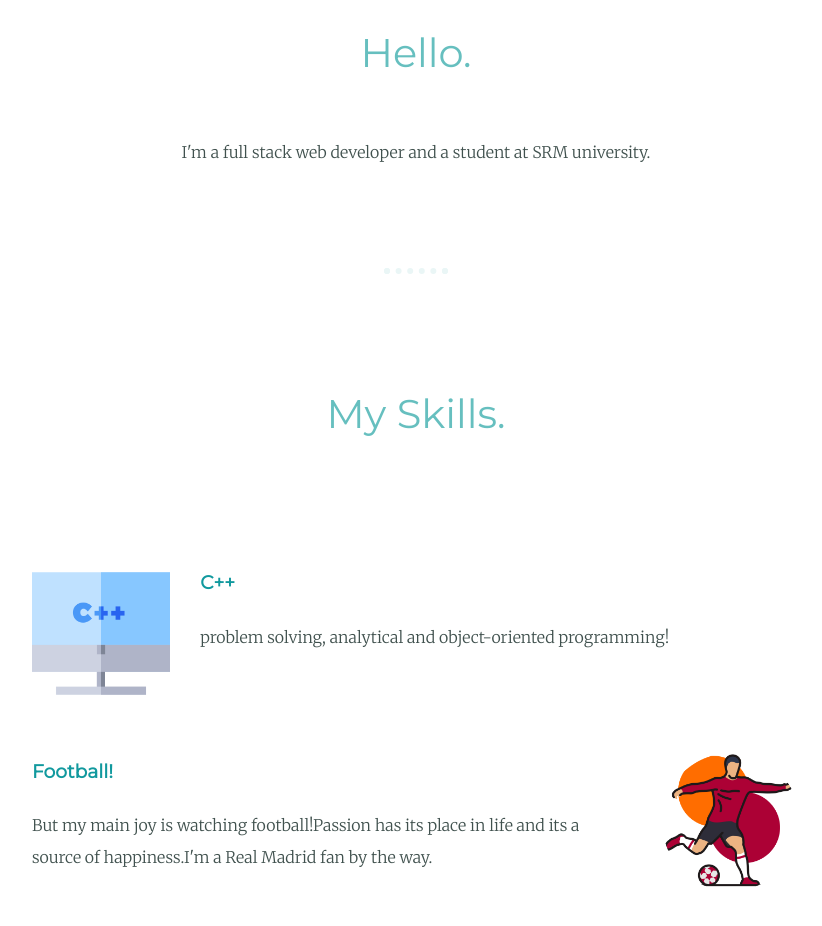
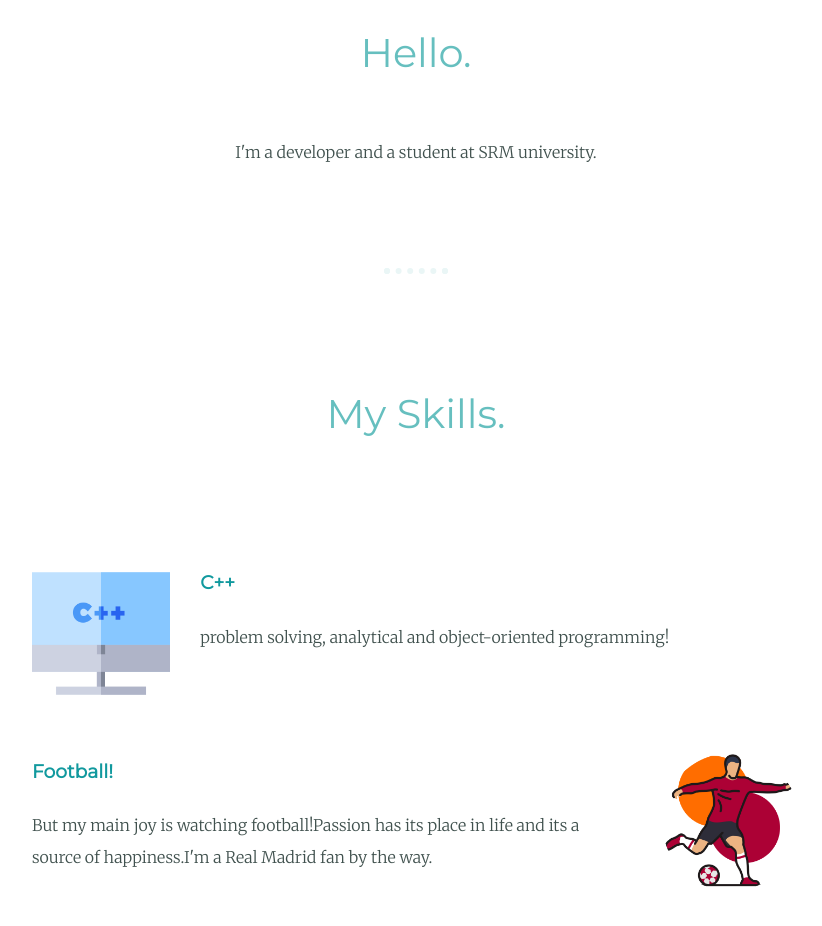
Before and after one commit to NarahariRaghava/My-site, a plain HTML site: page index.html in a window 1280 px wide. Shown: the part 1280-2206 px from the top of the page, without its empty margins (224-1046 px from the left). Drawn offline with Linux system fonts and the light colour scheme.

Commit message:
Update index.html

```diff
--- a/index.html
+++ b/index.html
@@ -22,7 +22,7 @@
     <div class="profile">
       <img src="images/pic1.png" width="20%" alt="my-image">
       <h2>Hello.</h2>
-      <p class"my-intro">I'm a full stack web developer and a student at SRM university.</p>
+      <p class"my-intro">I'm a developer and a student at SRM university.</p>
     </div>
     <hr>
     <div class="skills">
```
